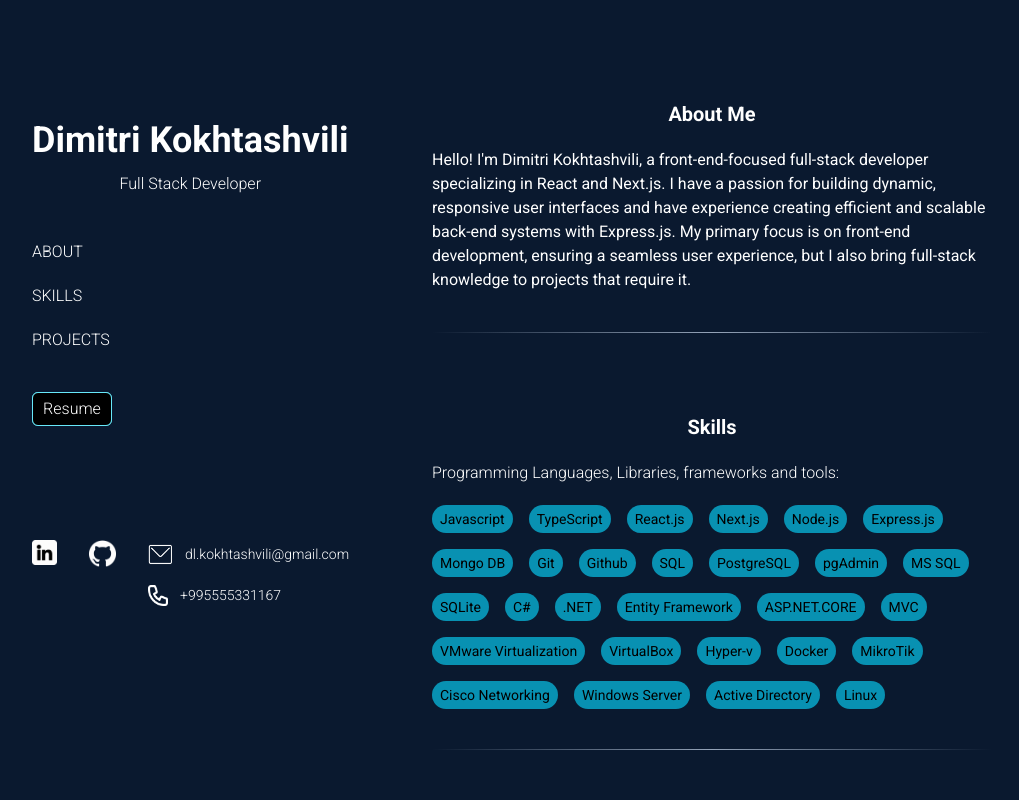
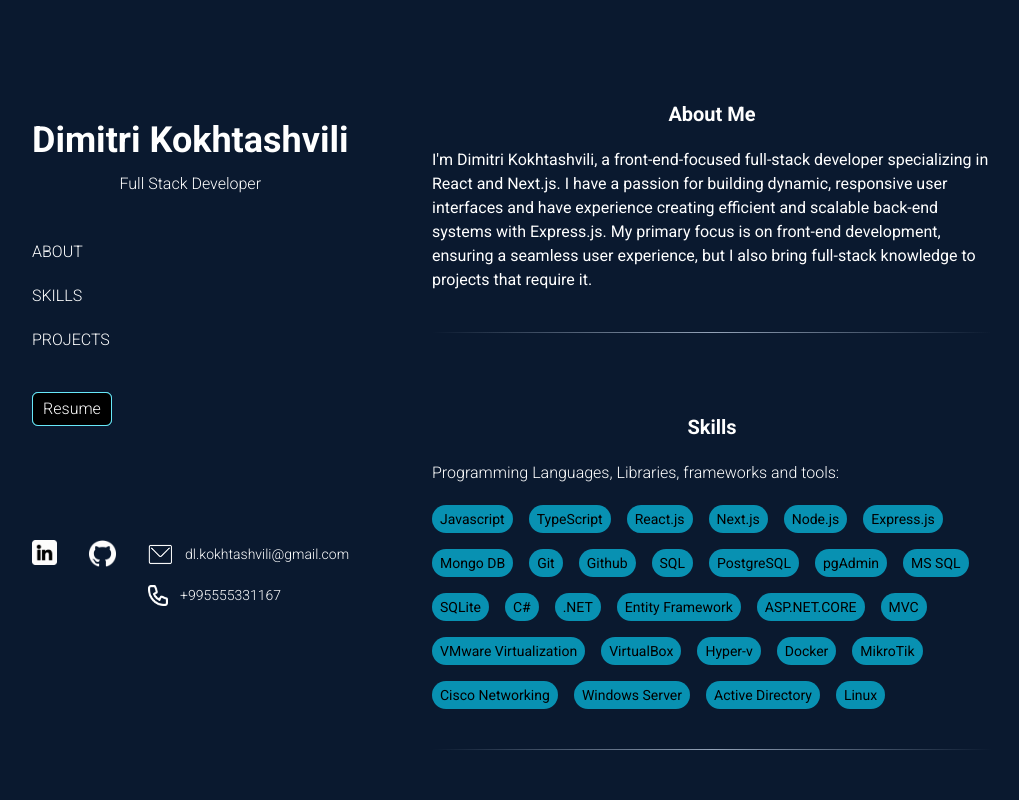
Before and after one commit to dlkokhta/My-Portfoglio, a Next.js app: page / in a window 1280 px wide. Shown: the top 800 px of the page, without its empty margins (128-1147 px from the left). Built offline with nearby package versions, Linux system fonts and the light colour scheme.

Commit message:
change about text

```diff
--- a/src/app/components/About.tsx
+++ b/src/app/components/About.tsx
@@ -5,7 +5,7 @@ const About = () => {
         <h1 className="text-xl mb-5 font-bold">About Me</h1>
 
         <p>
-          Hello! I&apos;m Dimitri Kokhtashvili, a front-end-focused full-stack
+          I&apos;m Dimitri Kokhtashvili, a front-end-focused full-stack
           developer specializing in React and Next.js. I have a passion for
           building dynamic, responsive user interfaces and have experience
           creating efficient and scalable back-end systems with Express.js. My
```
